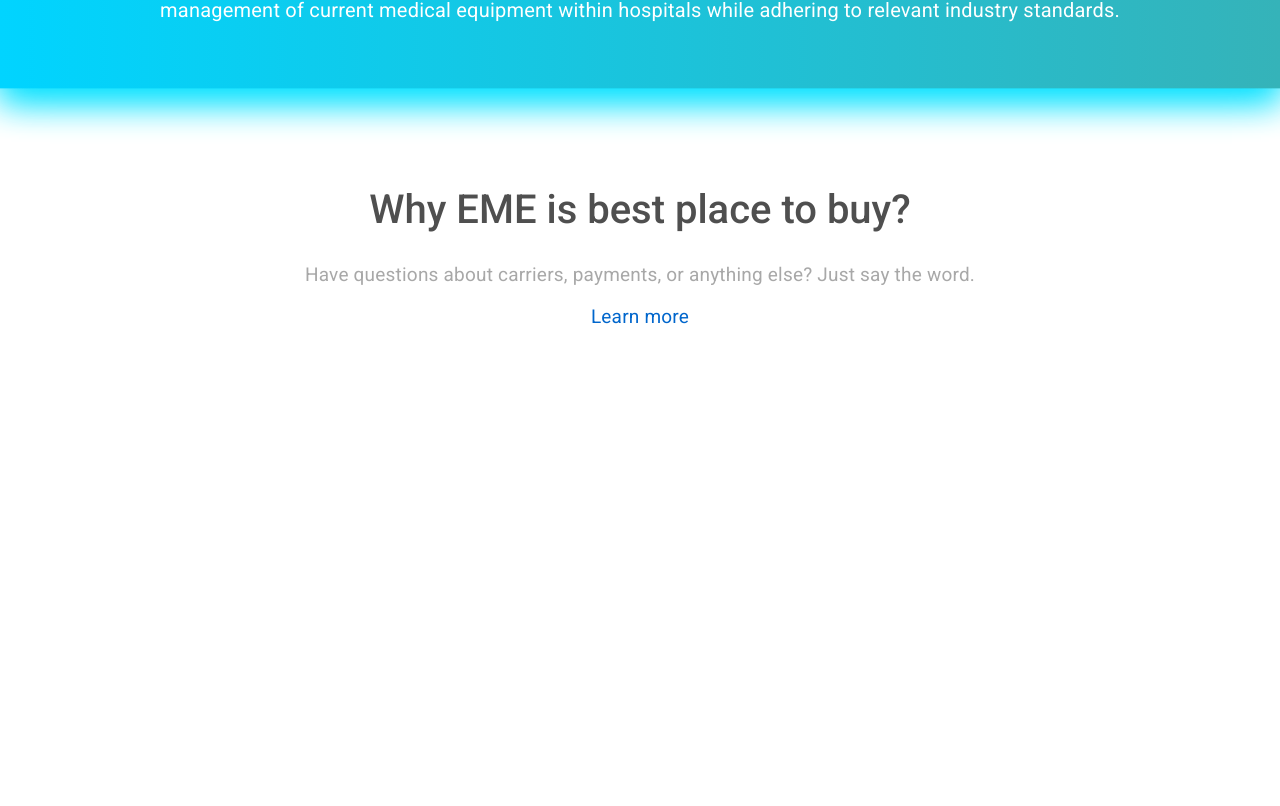
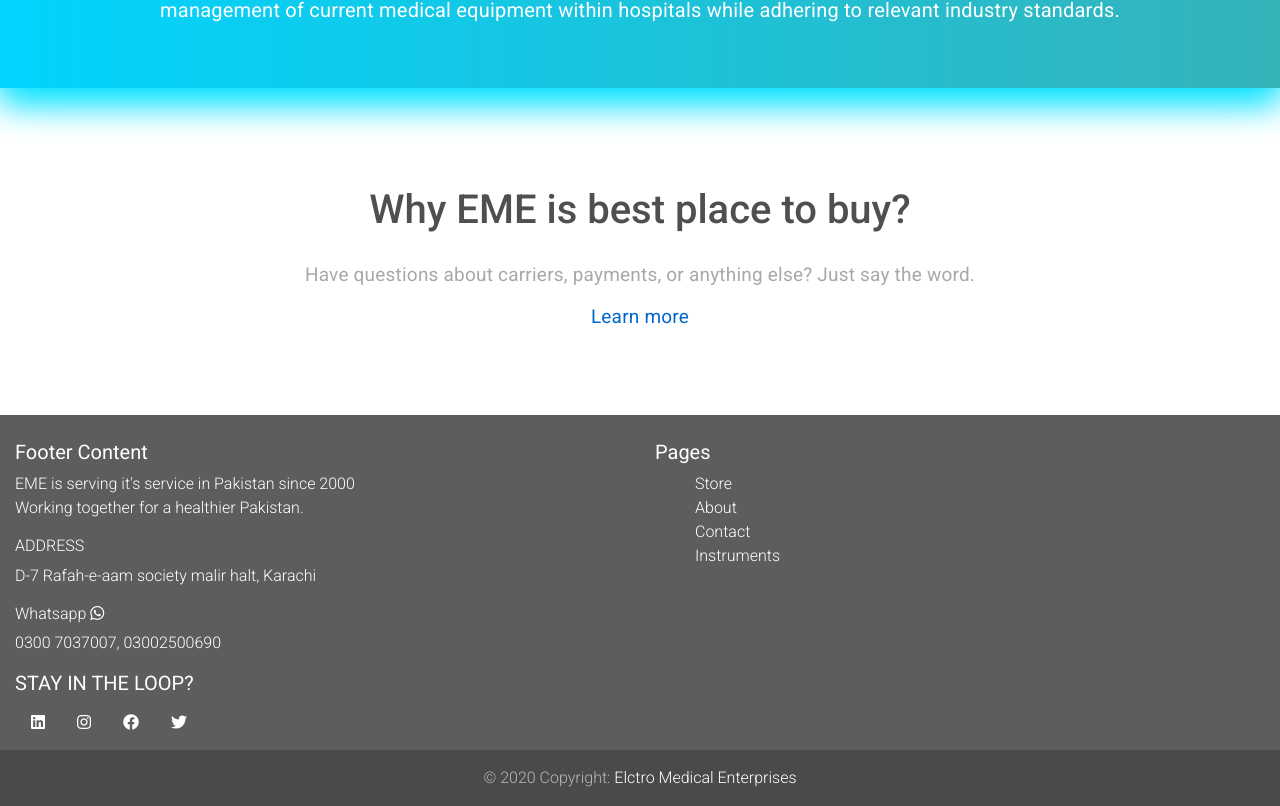
Before and after one commit to SyedMuhammedBilal/EME-REACT, a React (Create React App) app: page / in a window 1280 px wide. Shown: the part 1530-2336 px from the top of the page. Before the commit the page ends 1903 px from the top, so only its background shows below. Built offline with nearby package versions, Linux system fonts and the light colour scheme.

Commit message:
Add files via upload

```diff
--- /dev/null
+++ b/src/components/Footer.component.js
@@ -0,0 +1,66 @@
+import React from "react";
+import { MDBCol, MDBContainer, MDBRow, MDBFooter,  MDBNavItem,
+    MDBNavLink, MDBIcon } from "mdbreact";
+
+import Styles from './footer.module.css'
+
+const FooterPage = () => {
+  return (
+    <MDBFooter className={Styles.Horizon}>
+      <MDBContainer fluid className="text-center text-md-left">
+        <MDBRow>
+          <MDBCol md="6">
+            <h5 className={Styles.content}>Footer Content</h5>
+            <p>
+              EME is serving it's service in Pakistan since 2000
+              <br/>
+              Working together for a healthier Pakistan.
+            </p>
+            <h6>ADDRESS</h6>
+            <p>D-7 Rafah-e-aam society malir halt, Karachi</p>
+            <h6>Whatsapp  <MDBIcon fab icon="whatsapp"/>  </h6>
+            <p>0300 7037007, 03002500690</p>
+            <div><h5 className={Styles.content}> STAY IN THE LOOP? </h5>
+              <MDBNavLink className="waves-effect waves-light" to="#!">
+                <MDBIcon fab icon="linkedin"/>
+              </MDBNavLink>
+              <MDBNavLink className="waves-effect waves-light" to="#!">
+                <MDBIcon fab icon="instagram"/>
+              </MDBNavLink>
+              <MDBNavLink className="waves-effect waves-light" to="#!">
+                <MDBIcon fab icon="facebook"/>
+              </MDBNavLink>
+              <MDBNavLink className="waves-effect waves-light" to="#!">
+                <MDBIcon fab icon="twitter"/>
+              </MDBNavLink></div>
+
+          </MDBCol>
+          <MDBCol md="6">
+            <h5 className={Styles.content}>Pages</h5>
+            <ul>
+              <li className="list-unstyled">
+                <a href="#!">Store</a>
+              </li>
+              <li className="list-unstyled">
+                <a href="#!">About</a>
+              </li>
+              <li className="list-unstyled">
+                <a href="#!">Contact</a>
+              </li>
+              <li className="list-unstyled">
+                <a href="#!">Instruments</a>
+              </li>
+            </ul>
+          </MDBCol>
+        </MDBRow>
+      </MDBContainer>
+      <div className="footer-copyright text-center py-3">
+        <MDBContainer fluid>
+          &copy; {new Date().getFullYear()} Copyright: <a href="https://www.mdbootstrap.com"> Elctro Medical Enterprises </a>
+        </MDBContainer>
+      </div>
+    </MDBFooter>
+  );
+}
+
+export default FooterPage;
--- /dev/null
+++ b/src/components/footer.module.css
@@ -0,0 +1,10 @@
+.Horizon {
+    /*background: linear-gradient(to right, #00d4ff 0%, #35b3b9 100%);*/
+    background-color: #5e5d5d;
+    padding-top: 25px;
+}
+
+.content {
+    font-weight: 400;
+
+}
--- a/src/components/info.module.css
+++ b/src/components/info.module.css
@@ -1,5 +1,6 @@
 .sec {
     padding: 43px;
+    margin-bottom: 15%;
 }
 
 .container {
--- a/src/pages/home.js
+++ b/src/pages/home.js
@@ -1,5 +1,4 @@
-import React, { Fragment, useEffect, Component } from 'react'
-import { TweenMax, Power3 } from 'gsap';
+import React, { Fragment, Component } from 'react'
 import AOS from 'aos';
 import "aos/dist/aos.css"
 
@@ -9,12 +8,10 @@
 import Section from '../components/Section.component'
 import SecSection from '../components/SecSection.component'
 import Info from '../components/Info.component'
+import Footer from '../components/Footer.component'
 
 class Home extends Component {
 
-    constructor(props) {
-        super(props);
-    }
     componentDidMount(){
         AOS.init({
             duration : 3000
@@ -38,6 +35,7 @@
                 <div>
                     <Info />
                 </div>
+                <Footer />
             </Fragment>
         )
     }
```
